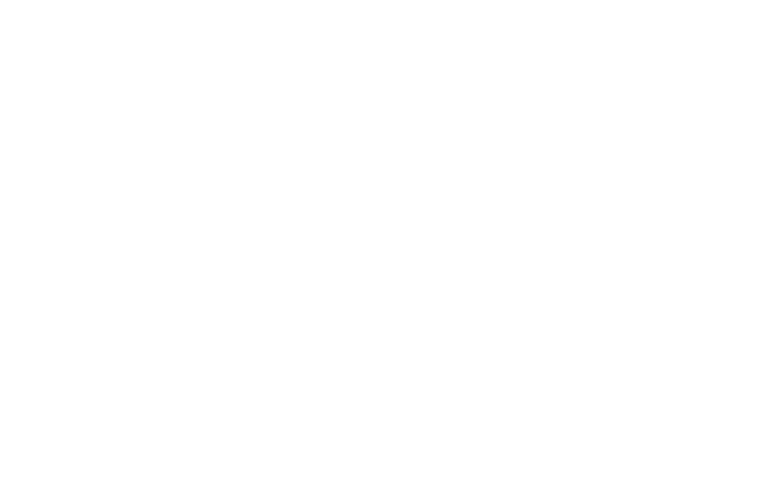
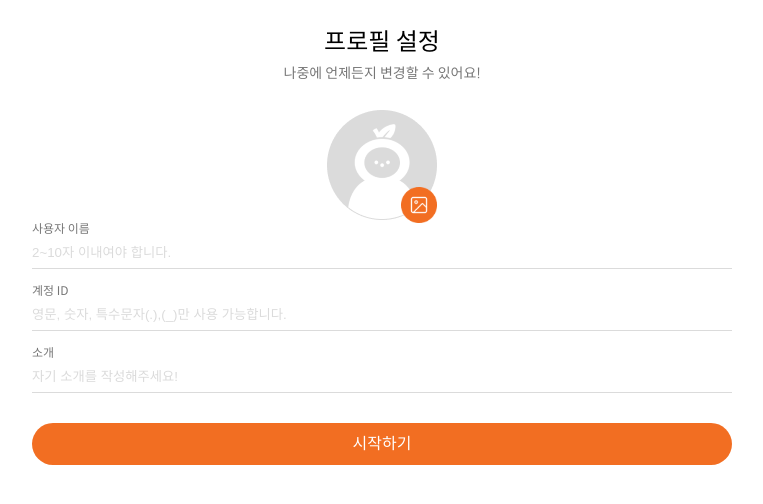
Before and after one commit to Jeongeum/study, a React (Create React App) app in the folder react/signup-app/: page /profilesetting in a window 1280 px wide. Before the commit this address had no page. Shown: the top 504 px of the page, without its empty margins (258-1021 px from the left). Built offline with nearby package versions, Linux system fonts and the light colour scheme.

Commit message:
design : 프로필 설정 마크업 완료

```diff
--- a/react/signup-app/src/App.js
+++ b/react/signup-app/src/App.js
@@ -2,6 +2,7 @@
 import { SignupPage } from './pages/Signup/SignupPage';
 import { SplashPage } from './pages/Splash/SplashPage';
 import { LoginPage } from './pages/Login/LoginPage';
+import { SignupProfileSettingPage } from './pages/Signup/SignupProfileSettingPage';
 
 function App() {
   return (
@@ -10,6 +11,10 @@
         <Routes>
           <Route path="/" element={<SplashPage />} />
           <Route path="/signup" element={<SignupPage />} />
+          <Route
+            path="/profilesetting"
+            element={<SignupProfileSettingPage />}
+          />
           <Route path="/login" element={<LoginPage />} />
         </Routes>
       </BrowserRouter>
--- /dev/null
+++ b/react/signup-app/src/components/Signup/ProfileSettingForm.jsx
@@ -0,0 +1,41 @@
+import React from 'react';
+import { TextCard } from '../common/TextCard/TextCard';
+import { Img } from '../common/Img';
+import baseProfileIcon from '../../assets/images/basic-profile-img.png';
+import uploadFileeIcon from '../../assets/images/upload-file.png';
+import { ProfileImgWrapper } from '../../pages/Signup/styled';
+export const ProfileSettingForm = ({ onClickUploadHandler }) => {
+  // onClickUploadHandler : input 대신 파일 업로드 이미지 클릭 시 사진 선택
+  return (
+    <form>
+      <ProfileImgWrapper>
+        <Img src={baseProfileIcon} alt="기본 프로필 이미지" />
+        <Img
+          src={uploadFileeIcon}
+          alt="파일 업로드 이미지"
+          width="36px"
+          className="upload"
+        />
+        <input type="file" />
+      </ProfileImgWrapper>
+      <TextCard id="username" type="text" placeholder="2~10자 이내여야 합니다.">
+        사용자 이름
+      </TextCard>
+      <TextCard
+        id="userid"
+        type="text"
+        placeholder="영문, 숫자, 특수문자(.),(_)만 사용 가능합니다."
+      >
+        계정 ID
+      </TextCard>
+      <TextCard
+        id="userinfo"
+        type="text"
+        placeholder="자기 소개를 작성해주세요!"
+      >
+        소개
+      </TextCard>
+      <button type="submit">시작하기</button>
+    </form>
+  );
+};
--- a/react/signup-app/src/components/common/TextCard/styled.jsx
+++ b/react/signup-app/src/components/common/TextCard/styled.jsx
@@ -19,4 +19,8 @@
     outline: none;
     border-bottom: 1px solid #f26e22;
   }
+
+  &::placeholder {
+    color: #dbdbdb;
+  }
 `;
--- /dev/null
+++ b/react/signup-app/src/pages/Signup/SignupProfileSettingPage.jsx
@@ -0,0 +1,16 @@
+import React from 'react';
+import Wrapper from '../../components/common/Wrapper';
+import { SignupWrapper } from './styled';
+import { ProfileSettingForm } from '../../components/Signup/ProfileSettingForm';
+
+export const SignupProfileSettingPage = () => {
+  return (
+    <Wrapper>
+      <SignupWrapper>
+        <h2>프로필 설정</h2>
+        <p>나중에 언제든지 변경할 수 있어요!</p>
+        <ProfileSettingForm />
+      </SignupWrapper>
+    </Wrapper>
+  );
+};
--- a/react/signup-app/src/pages/Signup/styled.jsx
+++ b/react/signup-app/src/pages/Signup/styled.jsx
@@ -7,13 +7,23 @@
     font-size: 24px;
     color: #000000;
     text-align: center;
-    margin-bottom: 40px;
+  }
+
+  p {
+    font-size: 14px;
+    text-align: center;
+    margin: 12px 0 30px;
+  }
+
+  form {
+    margin-top: 30px;
   }
 
   button {
     width: 100%;
     border-radius: 44px;
     padding: 13px;
+    margin-top: 14px;
 
     background-color: #f26e22;
     color: #ffffff;
@@ -23,3 +33,19 @@
     }
   }
 `;
+
+export const ProfileImgWrapper = styled.div`
+  position: relative;
+  width: 110px;
+  margin: 0 auto;
+
+  .upload {
+    position: absolute;
+    right: 0;
+    bottom: 0;
+  }
+
+  input {
+    display: none;
+  }
+`;
```
Also changed, not shown: react/signup-app/src/assets/images/basic-profile-img.png (added), react/signup-app/src/assets/images/upload-file.png (added).
